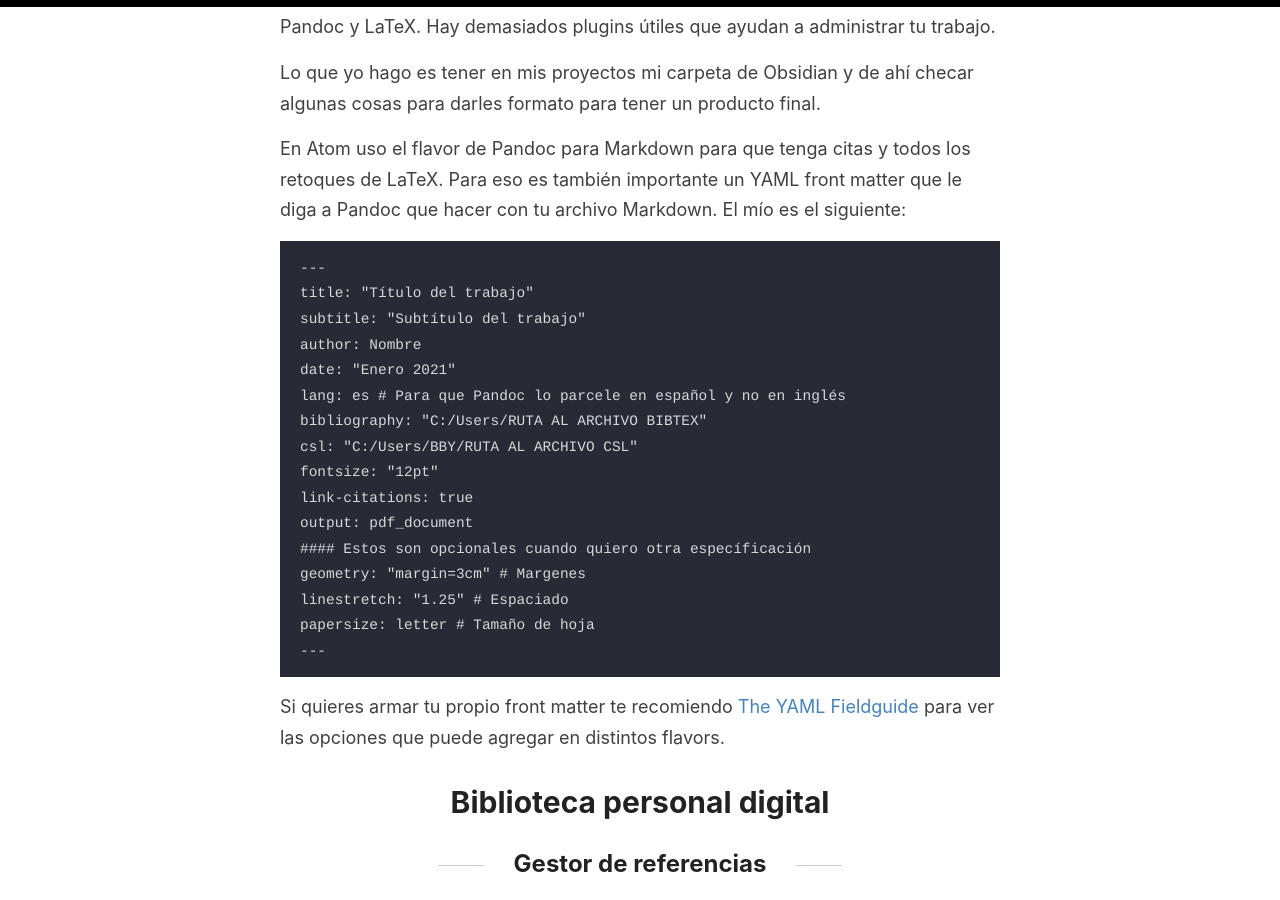
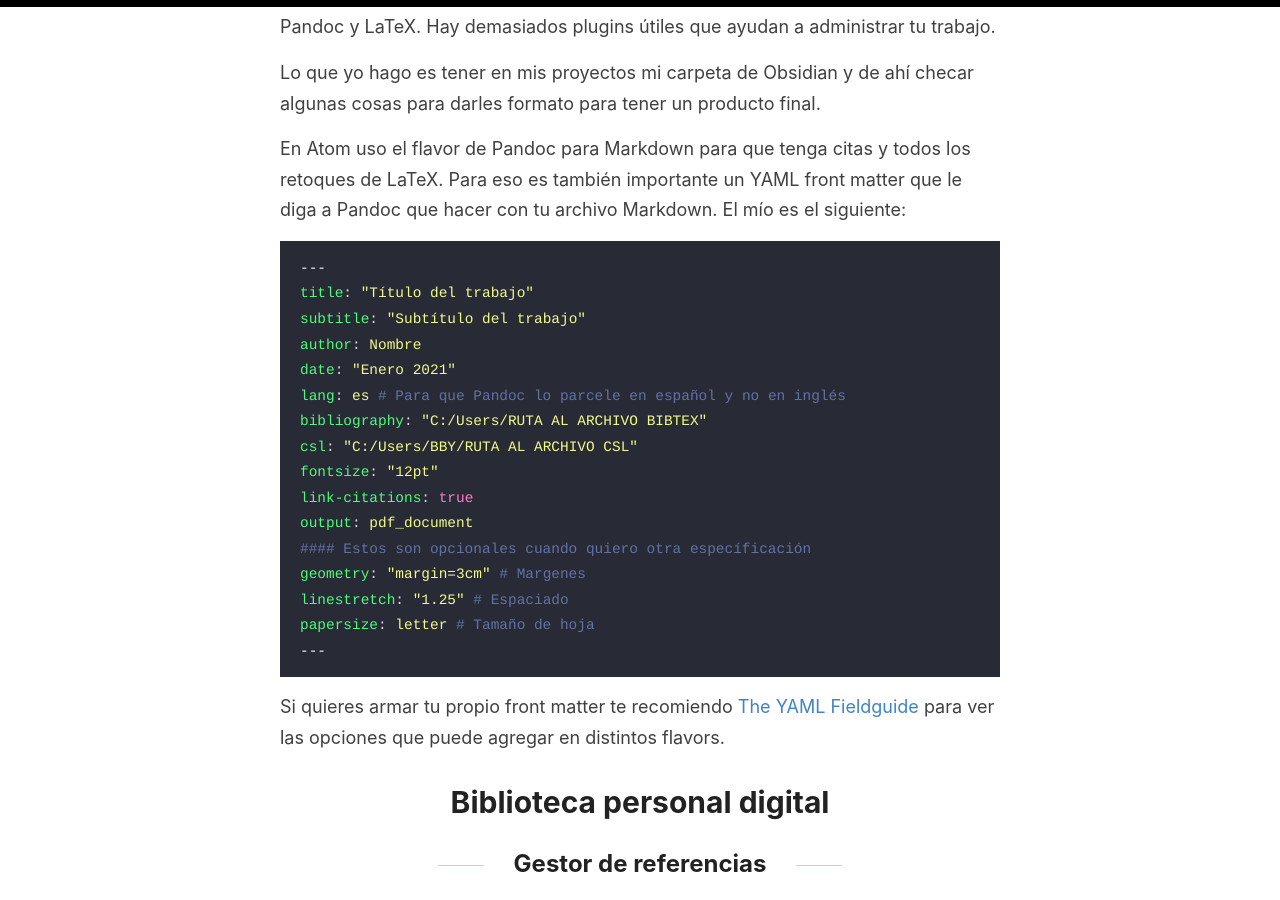
Before and after one commit to carloslucmat/reverie-clm, a Jekyll site: the page built from _posts/2021-01-04-entorno1.md, in a window 1280 px wide and 900 px high, scrolled down 1596 px. Built offline with Jekyll 4.4.1, drawn with Linux system fonts in a browser that asks for light colours.

Commit message:
yaml darula

````diff
--- a/_posts/2021-01-04-entorno1.md
+++ b/_posts/2021-01-04-entorno1.md
@@ -29,7 +29,7 @@ Lo que yo hago es tener  en mis proyectos mi carpeta de Obsidian y de ahí checa
 
 En Atom uso el flavor de Pandoc para Markdown para que tenga citas y todos los retoques de LaTeX. Para eso es también importante un YAML front matter que le diga a Pandoc que hacer con tu archivo Markdown. El mío es el siguiente:
 
-```
+```yaml
 ---
 title: "Título del trabajo"
 subtitle: "Subtítulo del trabajo"
````
